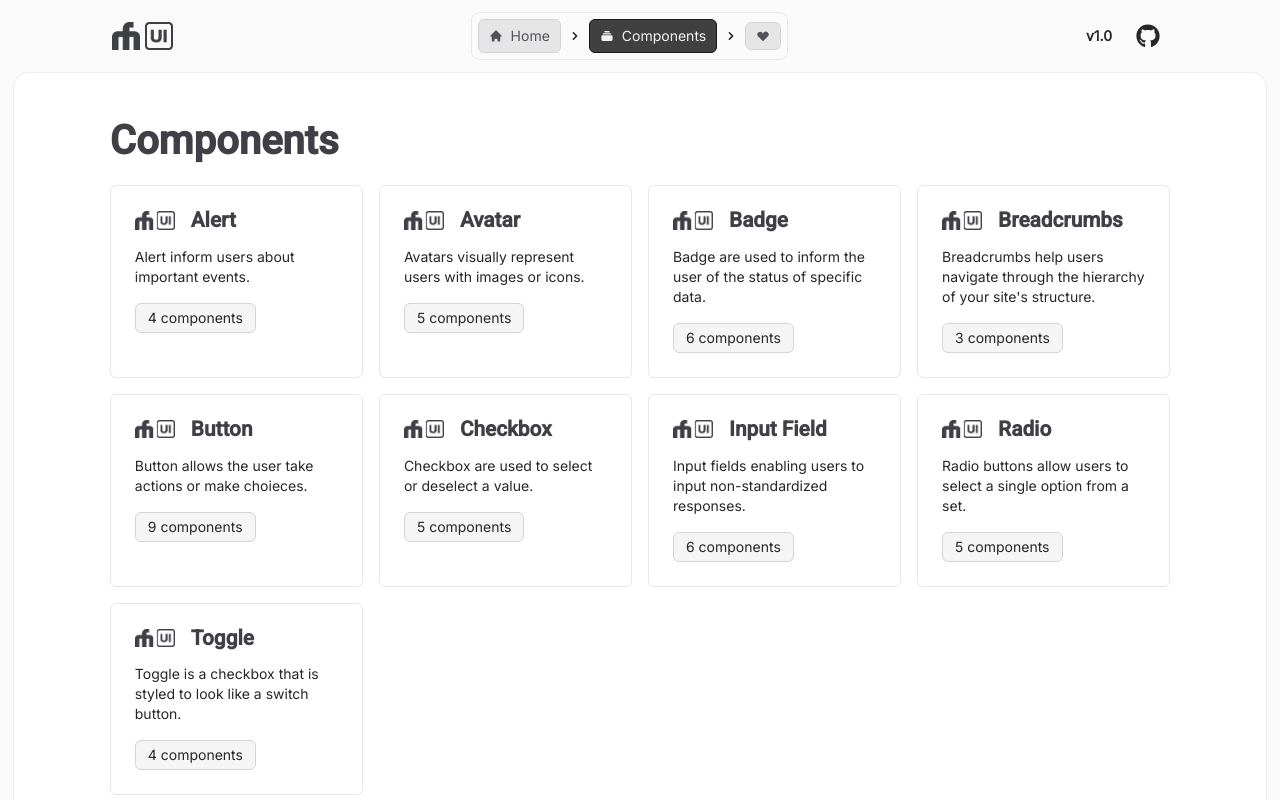
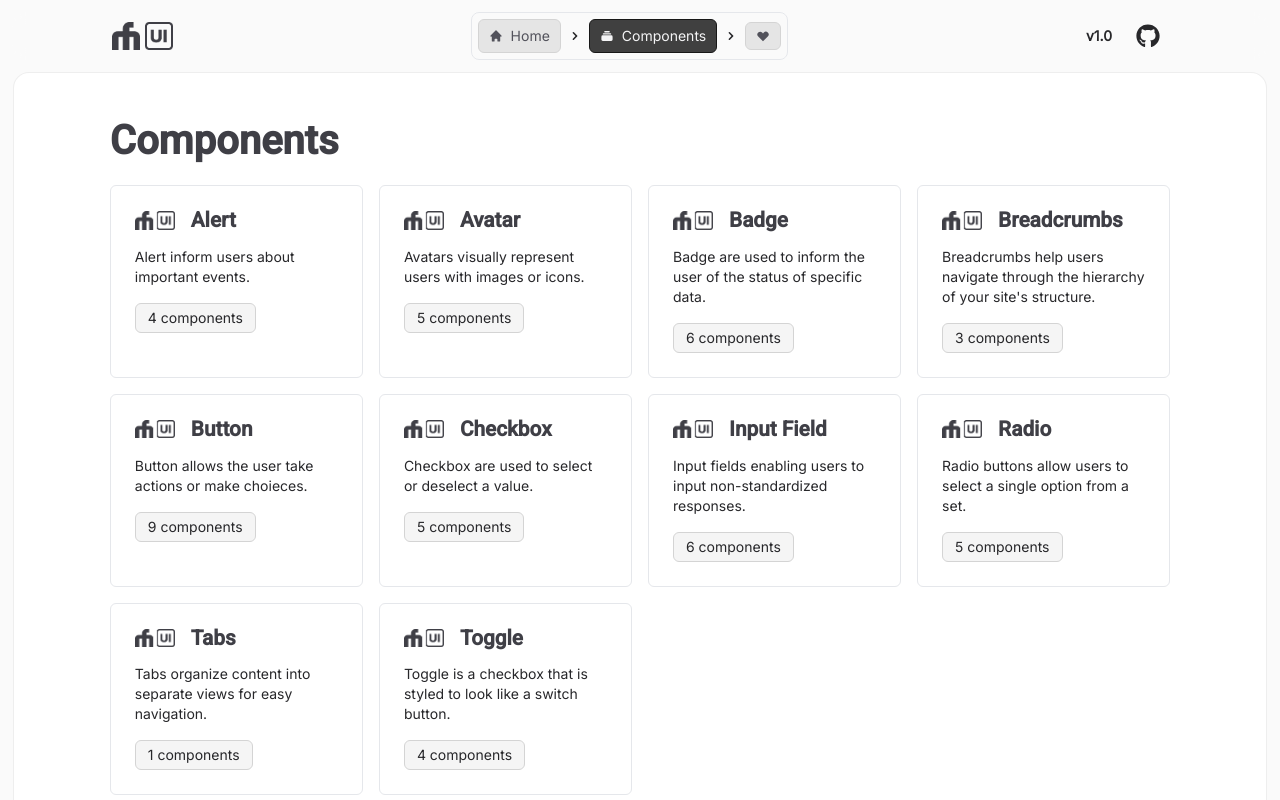
Before and after one commit to fwedwicc/fmUI, a React (Vite) app: page /components in a window 1280 px wide. Shown: the top 800 px of the page. Built offline with nearby package versions, Linux system fonts and the light colour scheme.

Commit message:
Setup for new element; tab components

```diff
--- a/src/components/Navbar.jsx
+++ b/src/components/Navbar.jsx
@@ -62,6 +62,8 @@ const Navbar = () => {
         return 'Input Fields';
       case '/components/radio':
         return 'Radio';
+      case '/components/tab':
+        return 'Tab';
       case '/components/toggle':
         return 'Toggles';
       // Templates
--- /dev/null
+++ b/src/components/application-ui/elements/tabs/Tabs01.jsx
@@ -0,0 +1,14 @@
+import React from 'react'
+
+export const codeSnippet = `
+`;
+
+const Tabs01 = () => {
+  return (
+    <div className='gap-3 flex justify-center items-center flex-wrap p-6'>
+
+    </div>
+  )
+}
+
+export default Tabs01
--- /dev/null
+++ b/src/components/application-ui/elements/tabs/index.js
@@ -0,0 +1,18 @@
+import Tabs01, { codeSnippet as tabs01CodeSnippet } from "./Tabs01";
+// import Tabs02, { codeSnippet as tabs02CodeSnippet } from "./Tabs02";
+// import Tabs03, { codeSnippet as tabs03CodeSnippet } from "./Tabs03";
+// import Tabs04, { codeSnippet as tabs04CodeSnippet } from "./Tabs04";
+// import Tabs05, { codeSnippet as tabs05CodeSnippet } from "./Tabs05";
+
+export {
+  Tabs01,
+  tabs01CodeSnippet,
+  // Tabs02,
+  // tabs02CodeSnippet,
+  // Tabs03,
+  // tabs03CodeSnippet,
+  // Tabs04,
+  // tabs04CodeSnippet,
+  // Tabs05,
+  // tabs05CodeSnippet,
+}
--- a/src/constants/index.js
+++ b/src/constants/index.js
@@ -73,6 +73,15 @@ import {
   Radios04, radios04CodeSnippet,
   Radios05, radios05CodeSnippet,
 } from '../components/application-ui/elements/radios';
+
+// Tab Imports
+import {
+  Tabs01, tabs01CodeSnippet,
+  // Tabs02, tabs02CodeSnippet,
+  // Tabs03, tabs03CodeSnippet,
+  // Tabs04, tabs04CodeSnippet,
+  // Tabs05, tabs05CodeSnippet,
+} from '../components/application-ui/elements/tabs';
 
 // Toggle Imports
 import {
@@ -213,6 +222,16 @@ export const elementsData = {
       { component: Radios05, codeSnippet: radios05CodeSnippet, label: 'Advanced grouped radios' },
     ]
   },
+  // Tab Component Data
+  tab: {
+    cardTitle: "Tabs",
+    cardDescription: "Tabs organize content into separate views for easy navigation.",
+    title: 'Tab Components',
+    description: 'Leverage these fmUI Tab components to efficiently organize content into distinct sections, allowing users to navigate between different views effortlessly and enhancing the overall usability of your interface.',
+    tabs: [
+      { component: Tabs01, codeSnippet: tabs01CodeSnippet, label: 'Default Tab' },
+    ]
+  },
   // Toggle Component Data
   toggle: {
     cardTitle: "Toggle",
```
